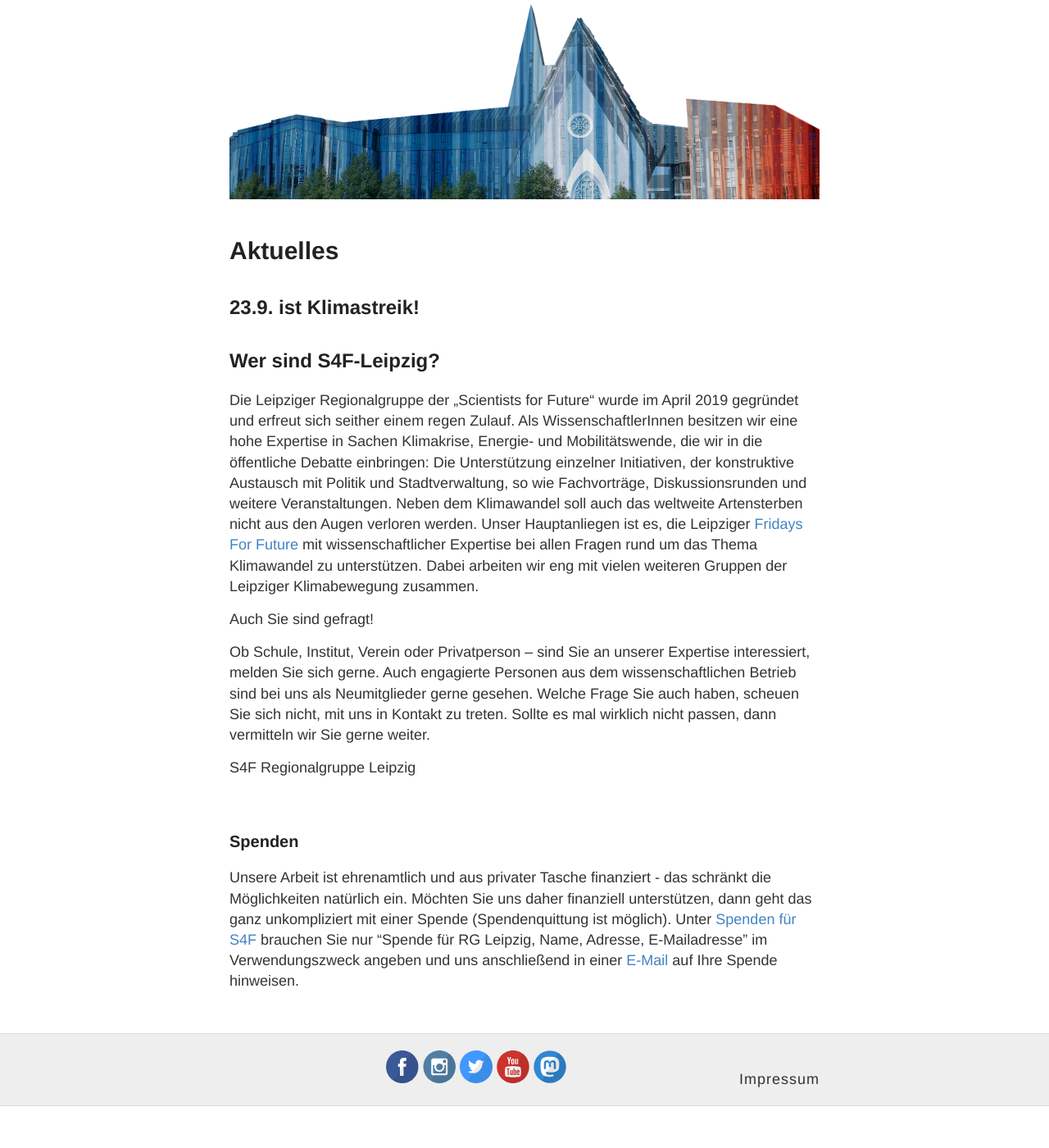
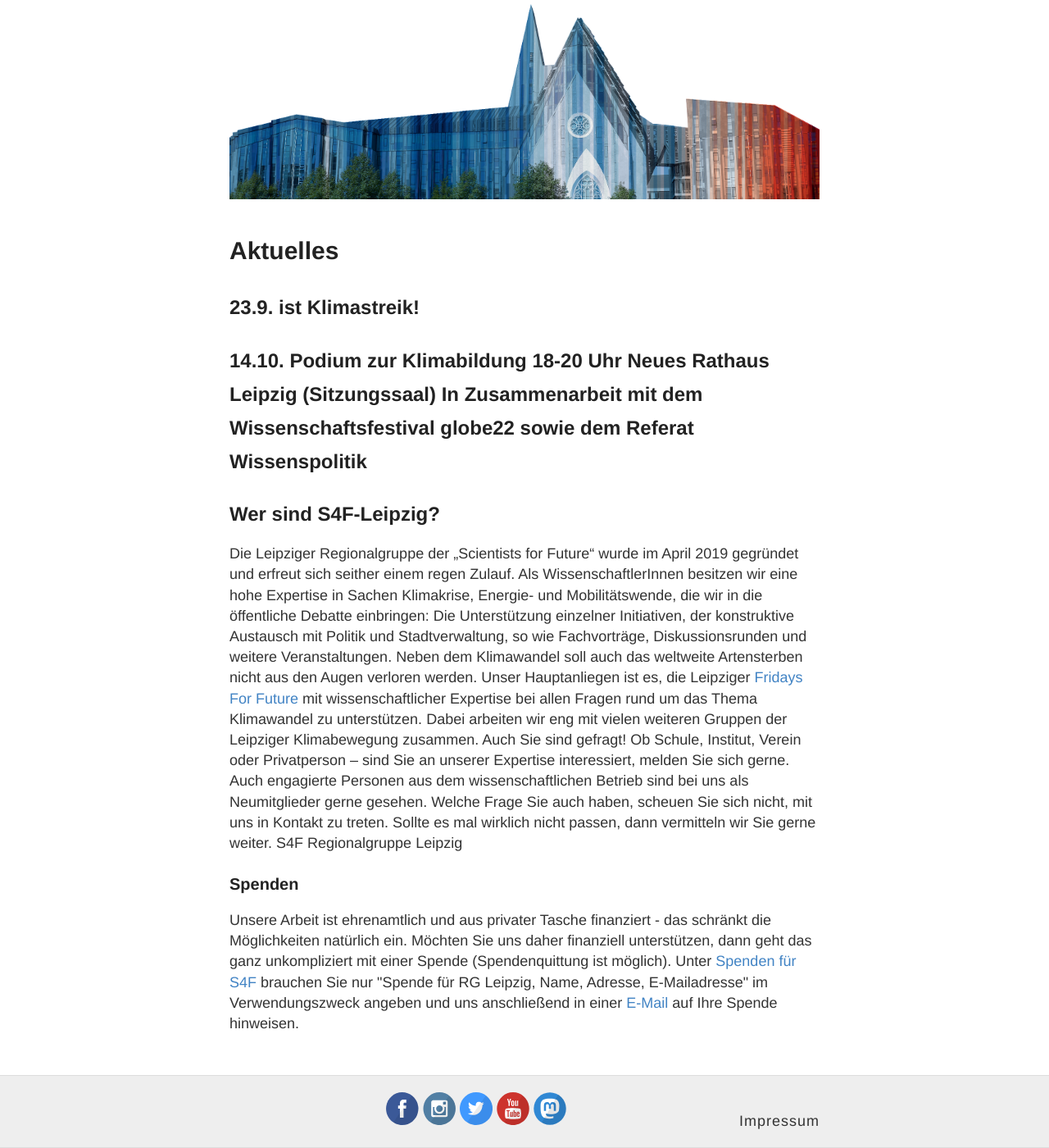
Before and after one commit to s4f-leipzig/s4f-leipzig.github.io, a Jekyll site: the page built from index.md, in a window 1280 px wide and 1400 px high, scrolled down 177 px. Shown: the whole window at 82% size. Built offline with Jekyll 4.4.1, drawn with Linux system fonts in a browser that asks for light colours; before the commit the page ends 1526 px from its top, so only the background shows below that.

Commit message:
Update index.md

```diff
--- a/index.md
+++ b/index.md
@@ -3,6 +3,11 @@
 title: Aktuelles
 ---
 <h2>23.9. ist Klimastreik!</h2>
+
+<h2>14.10. <a href="https://s4f-leipzig.de/podium/">Podium</a> zur Klimabildung
+  18-20 Uhr
+  Neues Rathaus Leipzig (Sitzungssaal)
+  In Zusammenarbeit mit dem Wissenschaftsfestival <a href="https://www.globe-festival.de/">globe22</a> sowie dem <a href="https://www.leipzig.de/buergerservice-und-verwaltung/aemter-und-behoerdengaenge/behoerden-und-dienstleistungen/dienststelle/referat-wissenspolitik-0117">Referat Wissenspolitik</a>
 
 <h2>Wer sind S4F-Leipzig?</h2>
 
```
